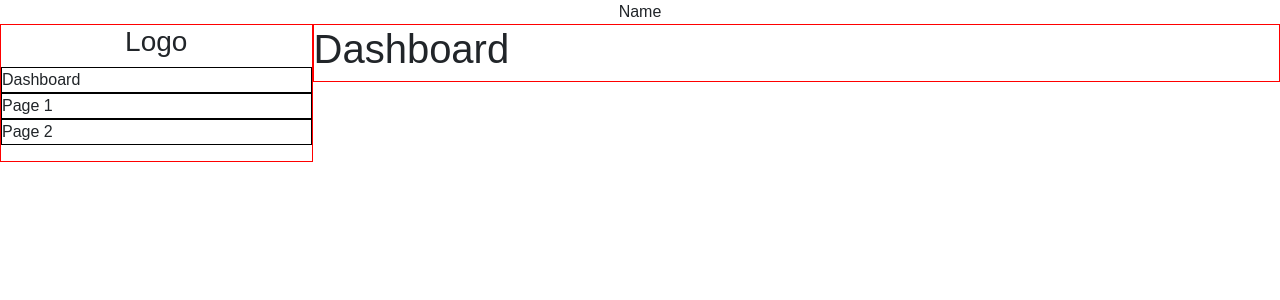
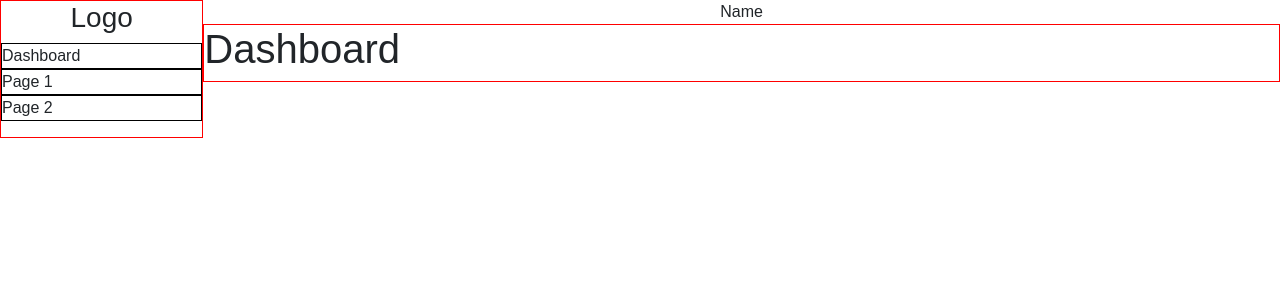
Before and after one commit to yllipetrovci/ylli-petrovci-react-js-boilerplate, a React (Create React App) app: page / in a window 1280 px wide. Shown: the top 300 px of the page. Built offline with nearby package versions, Linux system fonts and the light colour scheme; the HTML template or start-up script is replaced by a standard one.

Commit message:
change header size

```diff
--- a/src/App.js
+++ b/src/App.js
@@ -10,13 +10,14 @@ class App extends Component {
       <BrowserRouter>
         <Switch>
           <div className="row">
-            <div className='col-12'>
-              <Header name="Name"/>
-            </div>
-            <div className="col-12 col-md-3 pr-md-0">
+
+            <div className="col-12 col-md-2 pr-md-0">
               <SidebardMenu />
             </div>
-            <div className="col-12 col-md-9 pl-md-0">
+            <div className="col-12 col-md-10 pl-md-0">
+              <div className='col-12'>
+                <Header name="Name" />
+              </div>
               <Route exact path="/" component={Main} />
             </div>
           </div>
```
